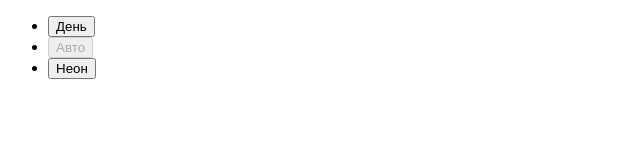
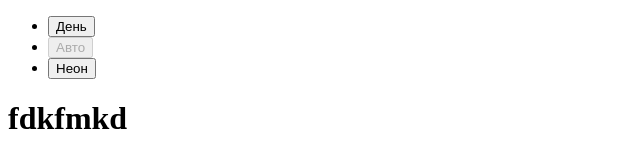
Before and after one commit to Semedanik/slozhno-sosredotochitsya, a plain HTML site: page index.html in a window 1280 px wide. Shown: the whole page, without its empty margins (0-640 px from the left). Drawn offline with Linux system fonts and the light colour scheme.

Commit message:
first commit

```diff
--- a/index.html
+++ b/index.html
@@ -35,6 +35,7 @@
         </ul>
       </nav>
     </header>
+    <h1>fdkfmkd</h1>
     <script src="./scripts/script.js"></script>
   </body>
 </html>
```
